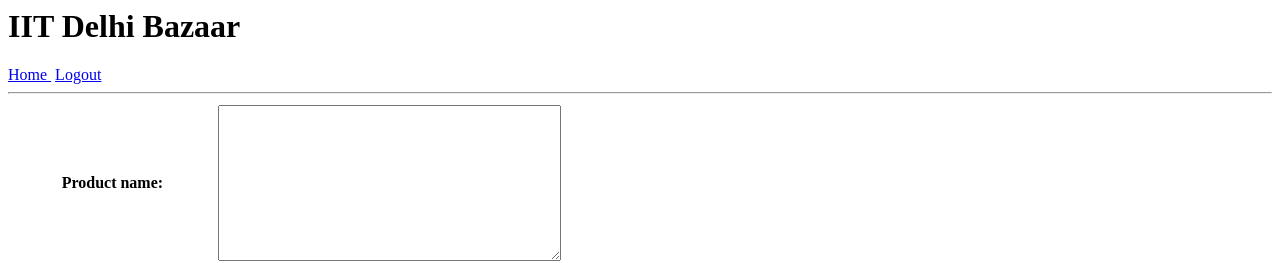
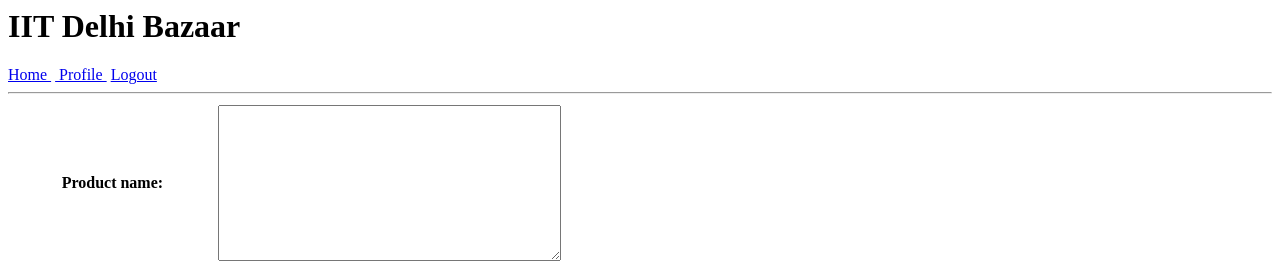
Before and after one commit to arpit-saxena/DevRecruitBackend, a Django app: page /product/add in a window 1280 px wide. Shown: the top 263 px of the page. Run offline with Django 3.2, Linux system fonts and the light colour scheme; a user stored in the database is signed in; tables that the repository leaves empty hold one stand-in row (values such as "Sample post").

Commit message:
Add Profile page link to navbar

```diff
--- a/templates/navbar.html
+++ b/templates/navbar.html
@@ -4,6 +4,9 @@
     <nav>
         <a href = "{% url 'home' %}"> Home </a>
         {% if request.user.is_authenticated %}
+            &nbsp;<a href = {{ request.user.get_absolute_url }}>
+                Profile
+            </a>
             &nbsp;<a href = {% url 'account_logout' %}>Logout</a>
         {% else %}
             &nbsp;<a href = "{% url 'account_login' %}">Login</a>
```
